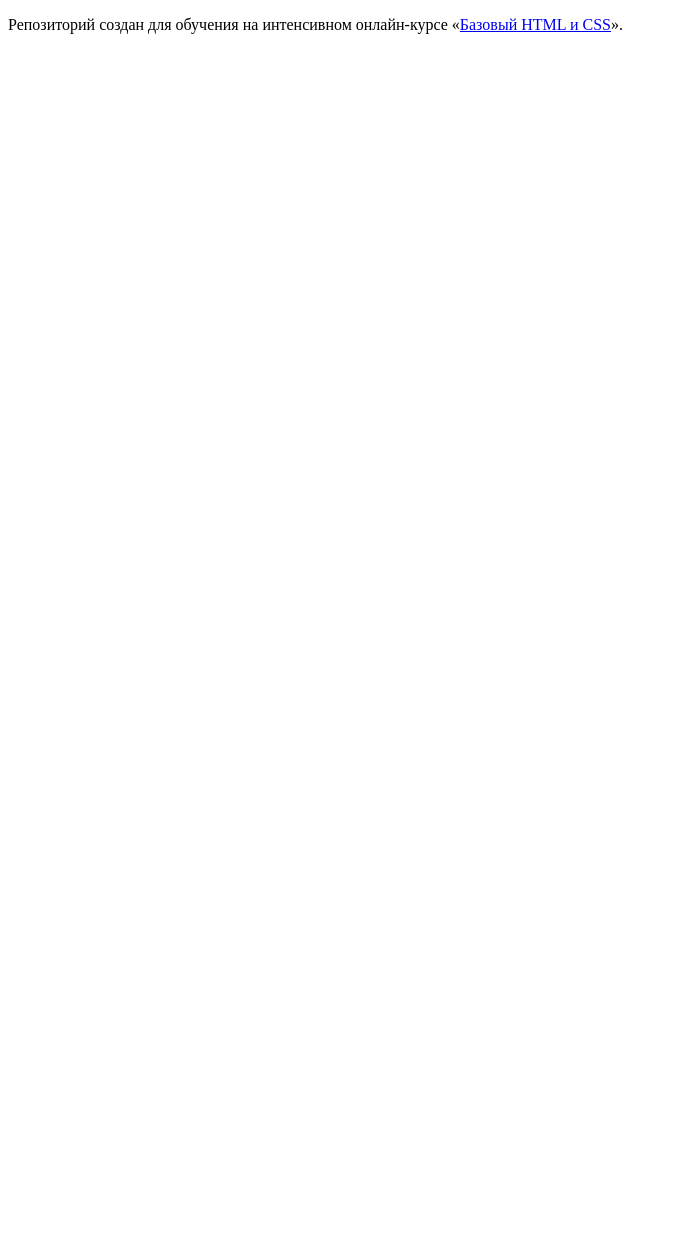
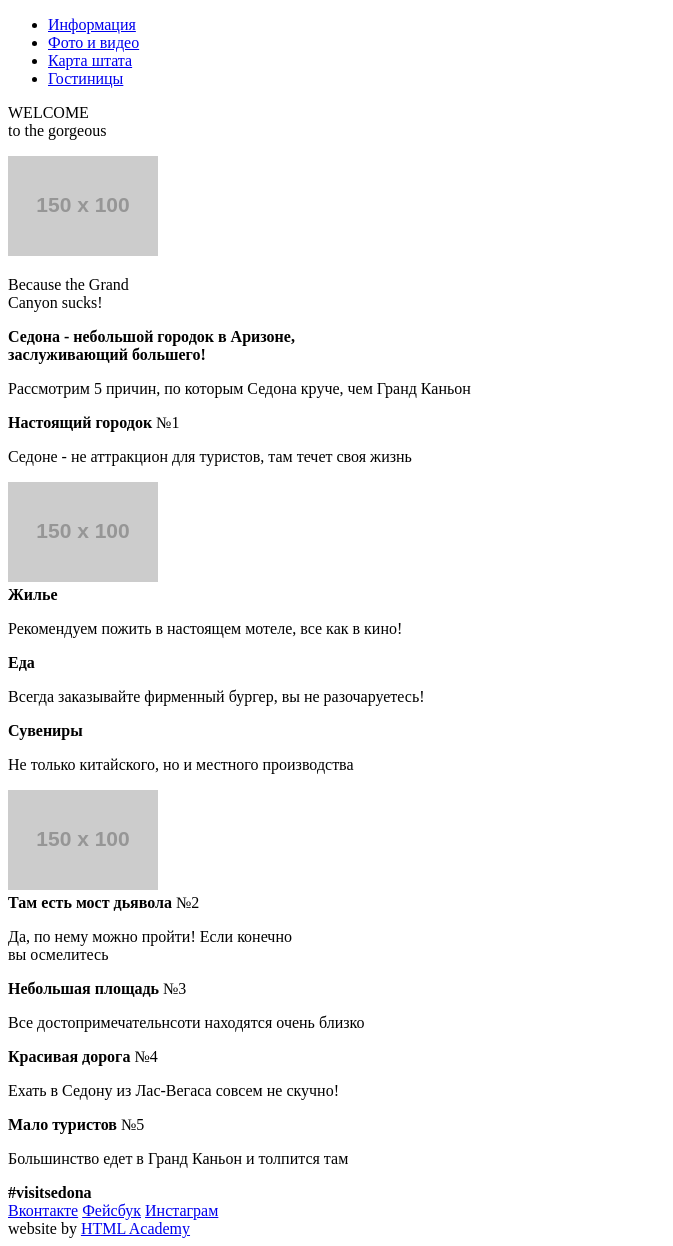
Before and after one commit to viperlad/230726-sedona, a plain HTML site: page index.html in a window 1280 px wide. Shown: the whole page, without its empty margins (0-673 px from the left). Before the commit the page ends 800 px from the top, so only its background shows below. Drawn offline with Linux system fonts and the light colour scheme; placeholder pictures from the web are drawn by us.

Commit message:
1 change

```diff
--- a/index.html
+++ b/index.html
@@ -5,8 +5,107 @@
     <title>HTML Academy: Седона</title>
   </head>
   <body>
+    <header class="main-header">
+      <div class="container">
+        <nav class="main-navigation">
+          <ul>
+            <li>
+              <a href="#">Информация</a>
+            </li>
+            <li>
+              <a href="#">Фото и видео</a>
+            </li>
+            <li>
+              <a href="#">Карта штата</a>
+            </li>
+            <li>
+              <a href="#">Гостиницы</a>
+            </li>
+          </ul>
+        </nav>
+      </div>
+    </header>
+    <main class="container">
+      <section class="intro">
+        <p>WELCOME<br><span>to the gorgeous</span></p>
+        <div class="index-logo">
+          <img src="http://placehold.it/150x100" alt="SEDONA">
+        </div>
+        <p>Because the Grand<br>Canyon sucks!</p>
+      </section>
+      <section class="five-reasons">
+        <b>Седона - небольшой городок в Аризоне,<br>заслуживающий большего!</b>
+        <p>Рассмотрим 5 причин, по которым Седона круче, чем Гранд Каньон</p>
+        <section class="reason"> <!--там будет ниже похожий блок, высоту можно назначить с помощтю одного класса-->
+          <div class="promo-block">
+            <b>Настоящий городок</b>
+            <span>№1</span>
+            <p>Седоне - не аттракцион для туристов, там течет своя жизнь</p>
+          </div>
+          <img src="http://placehold.it/150x100" alt="Фотография 1"> <!--здесь будет фоточка справа от промоблока-->
+        </section>
+        <section class="first-features"> <!--там будут опять фичи, но они все-таки немного отличаются-->
+          <div class="features-item">
+            <!--картинки, наверное, правильнее в css добавлять-->
+            <b>Жилье</b>
+            <p>Рекомендуем пожить в настоящем мотеле, все как в кино!</p>
+          </div>
+          <div class="features-item">
+            <b>Еда</b>
+            <p>Всегда заказывайте фирменный бургер, вы не разочаруетесь!</p>
+          </div>
+          <div class="features-item">
+            <b>Сувениры</b>
+            <p>Не только китайского, но и местного производства</p>
+          </div>
+        </section>
+        <section class="reason">
+          <img src="http://placehold.it/150x100" alt="Фотография 2">
+          <div class="promo-block">
+            <b>Там есть мост дьявола</b>
+            <span>№2</span>
+            <p>Да, по нему можно пройти! Если конечно<br>вы осмелитесь</p>
+          </div>
+        </section>
+        <section class="features-second">
+          <div class="promo-block">
+            <b>Небольшая площадь</b>
+            <span>№3</span>
+            <p>Все достопримечательнсоти находятся очень близко</p>
+          </div>
+          <div class="promo-block">
+            <b>Красивая дорога</b>
+            <span>№4</span>
+            <p>Ехать в Седону из Лас-Вегаса совсем не скучно!</p>
+          </div>
+          <div class="promo-block">
+            <b>Мало туристов</b>
+            <span>№5</span>
+            <p>Большинство едет в Гранд Каньон и толпится там</p>
+          </div>
+        </section>
+      </section>
+      <section class="choosing">
+        <!--здесь вроде два, а вроде три больших блока, не понимаю, что есть карта-->
+      </section>
 
-    <p>Репозиторий создан для обучения на интенсивном онлайн‑курсе «<a href="https://htmlacademy.ru/intensive/htmlcss">Базовый HTML и CSS</a>».</p>
+    </main>
+    <footer class="main-footer">
+      <div class="container">
+        <section class="tag">
+          <b>#visitsedona</b>
+        </section>
+        <section class="footer-social">
+          <a class="social-btn social-btn-vk" href="#">Вконтакте</a>
+          <a class="social-btn social-btn-fb" href="#">Фейсбук</a>
+          <a class="social-btn social-btn-inst" href="#">Инстаграм</a>
+        </section>
+        <section class="footer-copyright">
+          <span>website by</span>
+          <a class="btn" href="https://htmlacademy.ru">HTML Academy</a>
+        </section>
+      </div>
+    </footer>
 
   </body>
 </html>
```
